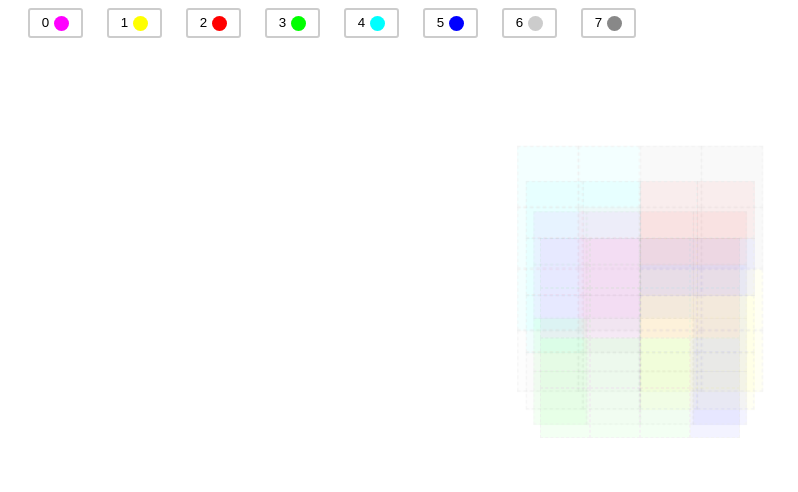
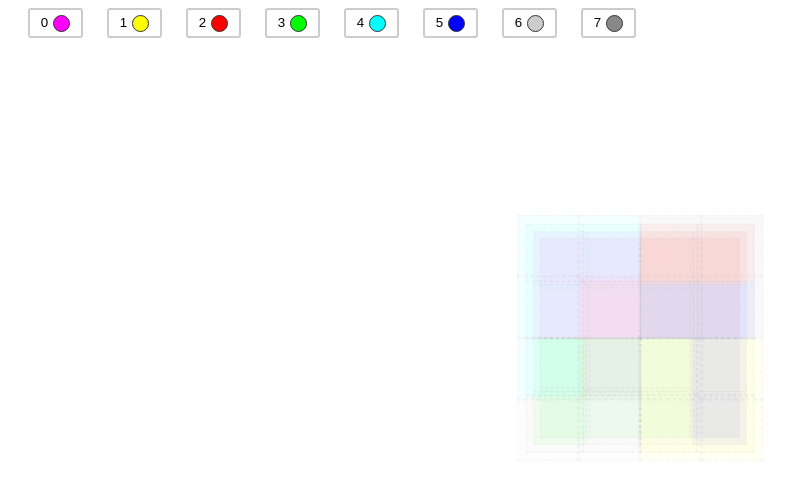
Before and after one commit to dglushenkov/tetris-demo, a website: page index.html in a window 1280 px wide. Shown: the whole page, without its empty margins (0-798 px from the left). Drawn offline with nearby package versions, Linux system fonts and the light colour scheme; files that its build step writes are made by us from their sources.

Commit message:
fix styles

```diff
--- a/style.scss
+++ b/style.scss
@@ -2,7 +2,6 @@
     position: relative;
     margin: 200px auto 0;
     perspective: 800px;
-    perspective-origin: 50% 400px;
 }
 #tetris-viewport {
     width: 200px;
@@ -10,6 +9,7 @@
     margin: auto;
     position: relative;
     transform-style: preserve-3d;
+    transform-origin: 50% 50% 100px;
 
     &.block-0 .block-0 {
         opacity: .9;
@@ -152,6 +152,7 @@
         border-radius: 50%;
         margin-left: 5px;
         vertical-align: middle;
+        border: 1px solid  #333;
     }
 
     &.active {
```
